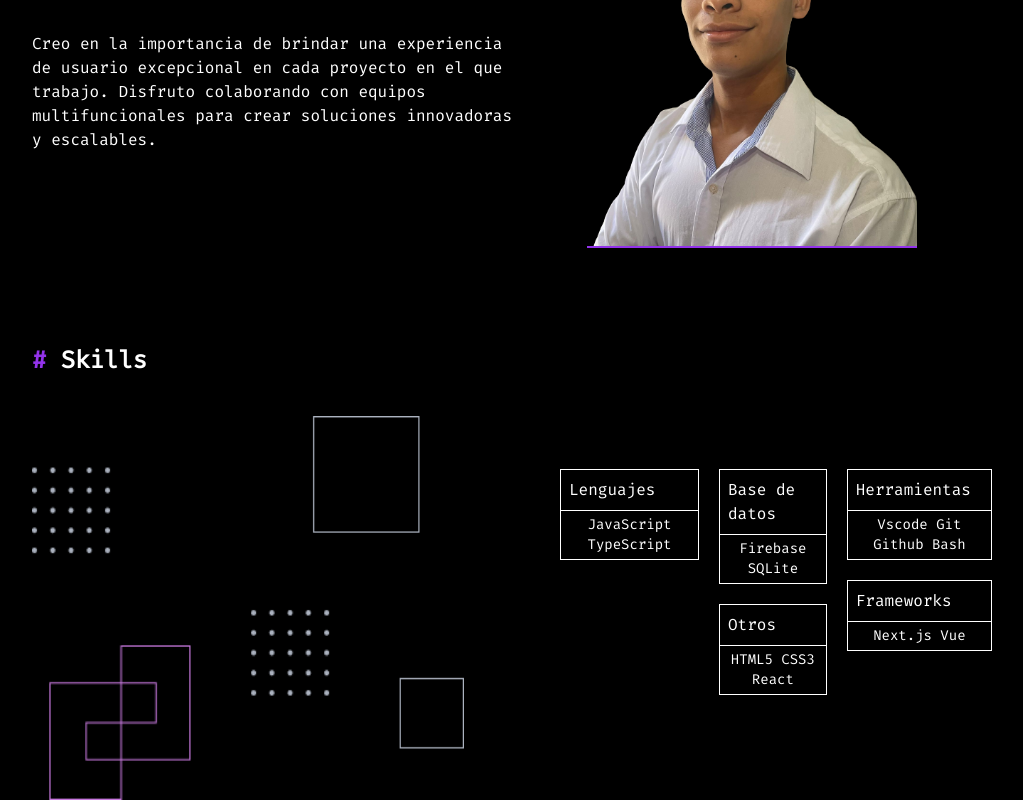
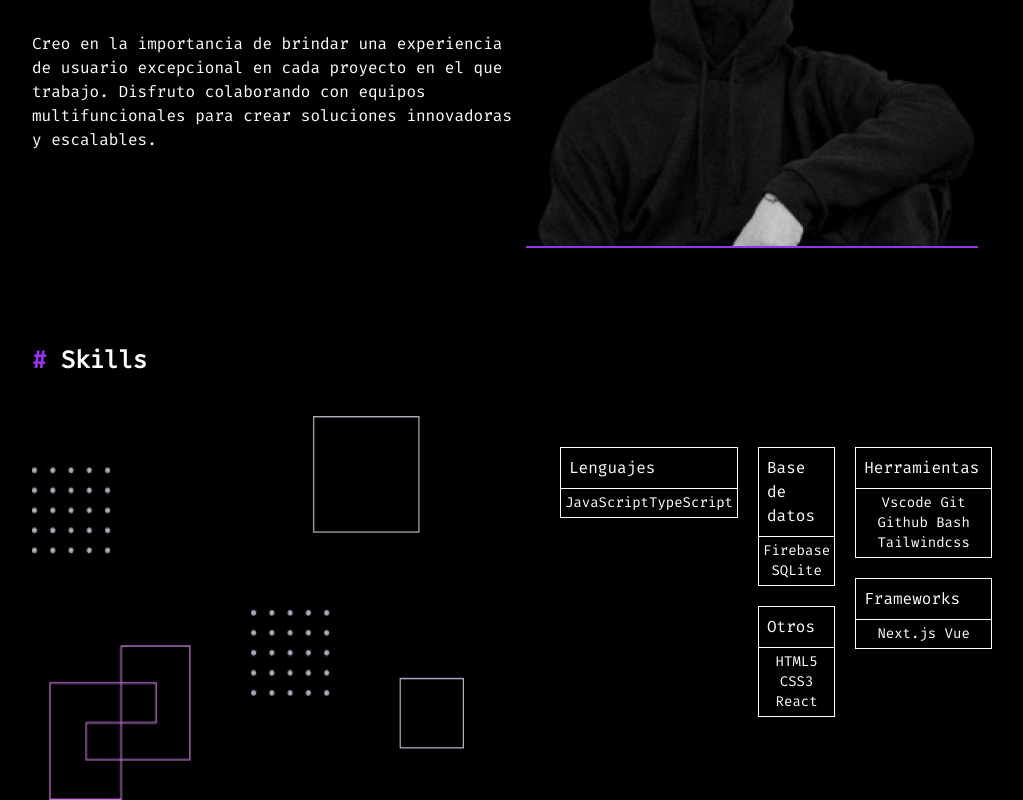
Before and after one commit to itsbeensolong/kxllswxtch, a Next.js app: page / in a window 1280 px wide. Shown: the part 912-1712 px from the top of the page, without its empty margins (128-1151 px from the left). Built offline with nearby package versions, Linux system fonts and the light colour scheme.

Commit message:
feat: Add skills

```diff
--- a/app/page.js
+++ b/app/page.js
@@ -9,7 +9,7 @@ export default function Home() {
           Bienvenido, Yo soy
         </h6>
         <h1 className="text-4xl md:text-8xl mb-5">
-          Johan Sebastian <br /> Castro Garcia
+          Sebastian <br /> Garcia
         </h1>
         <h3 className="text-4xl md:text-7xl text-purple-600 mb-5">
           Construyo aplicaciones web.
--- a/components/LanguagueContext.js
+++ b/components/LanguagueContext.js
@@ -124,12 +124,11 @@ export default function AddPage() {
         onDragEnd={handleDragEnd}
       >
         {Object.keys(boardSections).map((boardSectionKey) => (
-          <div key={boardSectionKey}>
-            <Tools
-              id={boardSectionKey}
-              itemsDragg={boardSections[boardSectionKey]}
-            />
-          </div>
+          <Tools
+            id={boardSectionKey}
+            itemsDragg={boardSections[boardSectionKey]}
+            key={boardSectionKey}
+          />
         ))}
         <DragOverlay dropAnimation={dropAnimation}>
           {dragg ? <ToolsItem dragg={dragg} /> : null}
--- a/components/Tools.js
+++ b/components/Tools.js
@@ -19,13 +19,11 @@ export default function Tools({ id, itemsDragg }) {
       items={itemsDragg}
       strategy={verticalListSortingStrategy}
     >
-      <div ref={setNodeRef}>
+      <div ref={setNodeRef} className="flex-grow">
         {itemsDragg.map((dragItem) => (
-          <div key={dragItem.id}>
-            <SortableTools id={dragItem.id || null}>
-              <ToolsItem dragg={dragItem} />
-            </SortableTools>
-          </div>
+          <SortableTools id={dragItem.id || null} key={dragItem.id}>
+            <ToolsItem dragg={dragItem} />
+          </SortableTools>
         ))}
       </div>
     </SortableContext>
--- a/components/ToolsItem.js
+++ b/components/ToolsItem.js
@@ -1,11 +1,11 @@
 export default function ToolsItem({ dragg }) {
   return (
-    <div className="cursor-grab border border-white">
+    <div className="cursor-grab border border-white whitespace-pre-wrap">
       <div className="border-b border-white p-2">
         <h2>{dragg.title}</h2>
       </div>
-      <div className="px-1 py-1 text-center">
-        <p className="text-sm">{dragg.tools}</p>
+      <div className="px-1 py-1 text-center whitespace-pre-wrap">
+        <p className="text-sm whitespace-pre-wrap">{dragg.tools}</p>
       </div>
     </div>
   );
--- a/components/about/About.js
+++ b/components/about/About.js
@@ -1,5 +1,5 @@
 import Image from "next/image";
-import foto from "@/public/sebastian.png";
+import foto from "@/public/port.png";
 import skill from "@/public/skills.png";
 import Languague from "@/components/LanguagueContext";
 
--- a/utils/languague.js
+++ b/utils/languague.js
@@ -2,7 +2,7 @@ export default [
   {
     id: 1,
     title: "Lenguajes",
-    tools: "JavaScript TypeScript",
+    tools: ["JavaScript", "TypeScript"],
     status: "init",
   },
   {
@@ -14,7 +14,7 @@ export default [
   {
     id: 3,
     title: "Herramientas",
-    tools: "Vscode Git Github Bash",
+    tools: "Vscode Git Github Bash Tailwindcss",
     status: "end",
   },
   {
```
Also changed, not shown: public/port.png (added).
